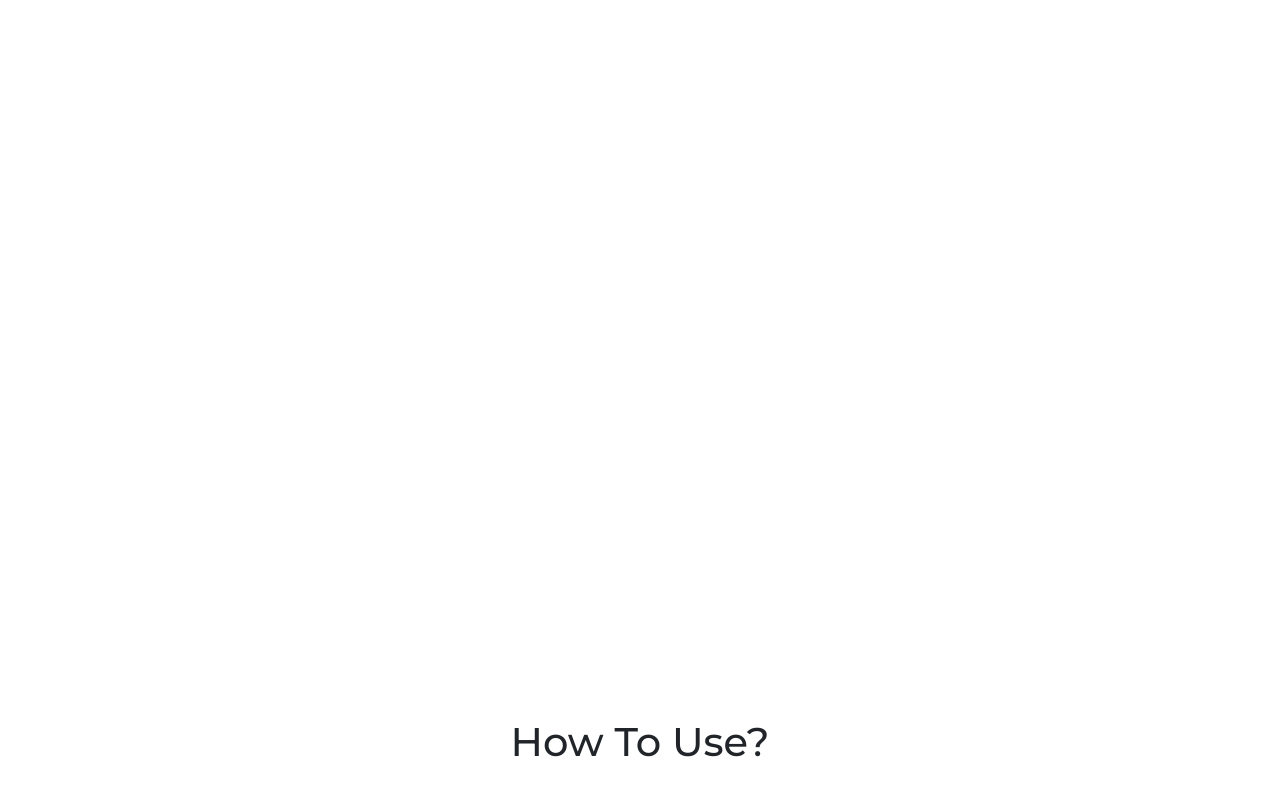
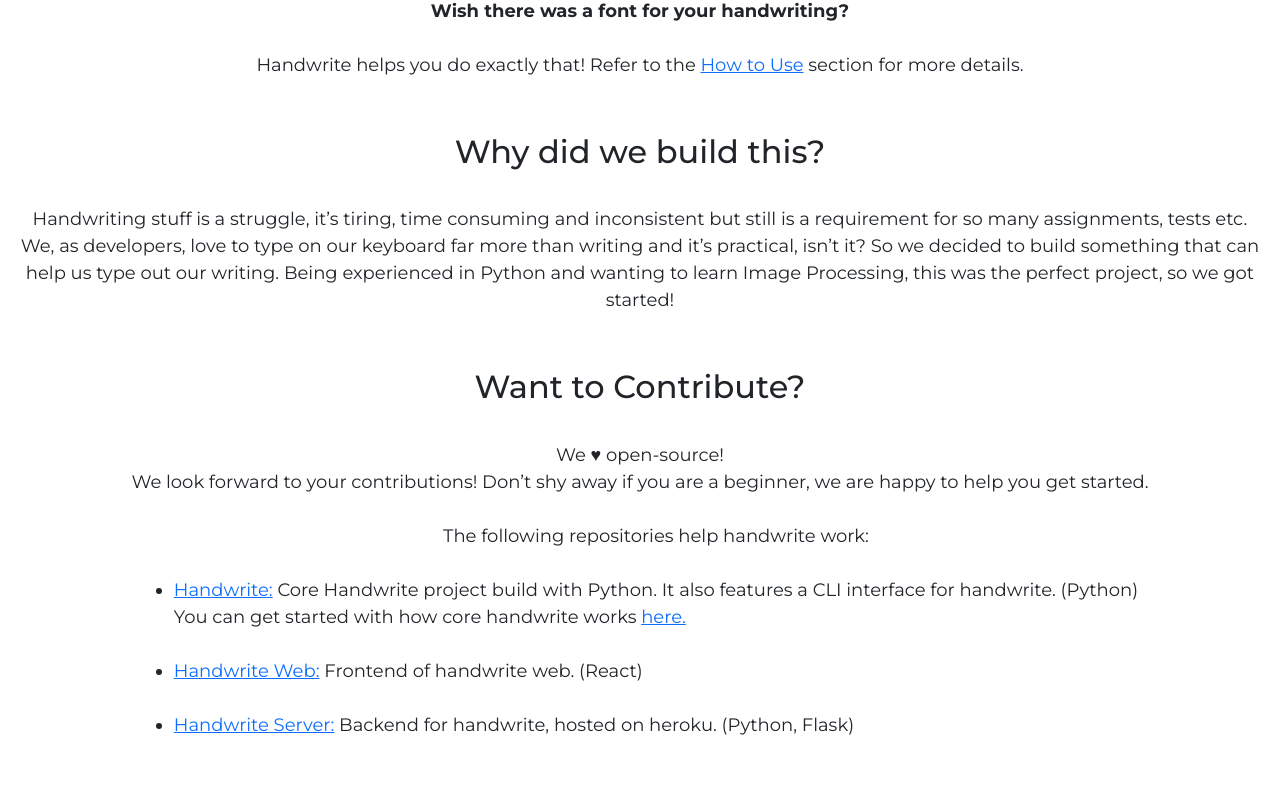
Before and after one commit to builtree/handwrite-web, a React (Create React App) app: page / in a window 1280 px wide. Shown: the part 890-1700 px from the top of the page. Built offline with nearby package versions, Linux system fonts and the light colour scheme.

Commit message:
Added About section (#15)

```diff
--- a/src/App.js
+++ b/src/App.js
@@ -49,37 +49,26 @@
     <div className="subsection" id="about">
       <h1>About</h1>
       <br />
-      <br />
-      <br />
-      <br />
-      <br />
-      <br />
-      <br />
-      <br />
-      <br />
-      <br />
-      <br />
-      <br />
-      <br />
-      <br />
-      <br />
-      <br />
-      <br />
-      <br />
-      <br />
-      <br />
-      <br />
-      <br />
-      <br />
-      <br />
-      <br />
-      <br />
-      <br />
-      <br />
-      <br />
-      <br />
+      <div>
+        Ever had those long-winded assignments, that the teacher always wants handwritten? Is your written work messy because you think faster than you write? <br /><br /> <b>Wish there was a font for your handwriting?</b> <br /><br /> Handwrite helps you do exactly that! Refer to the <a href="#howtouse">How to Use</a> section for more details.
+      </div>
+      <br /><br />
+      <h2>Why did we build this?</h2>
+      <div><br />Handwriting stuff is a struggle, it’s tiring, time consuming and inconsistent but still is a requirement for so many assignments, tests etc. We, as developers, love to type on our keyboard far more than writing and it’s practical, isn’t it?
+      So we decided to build something that can help us type out our writing. Being experienced in Python and wanting to learn Image Processing, this was the perfect project, so we got started!
+      </div>
+      <br /><br />
+      <h2>Want to Contribute?</h2>
+      <div><br />We &#9829; open-source! <br /> We look forward to your contributions! Don’t shy away if you are a beginner, we are happy to help you get started. <br /><br />
+      <div className="about-list"><ul>
+      The following repositories help handwrite work: <br/><br/>
+        <li><a href="https://github.com/cod-ed/handwrite">Handwrite:</a> Core Handwrite project build with Python. It also features a CLI interface for handwrite. (Python) <br/> You can get started with how core handwrite works <a href="https://cod-ed.github.io/handwrite/">here.</a></li><br />
+        <li><a href="https://github.com/cod-ed/handwrite-web">Handwrite Web:</a> Frontend of handwrite web. (React)</li><br />
+        <li><a href="https://github.com/cod-ed/handwrite-server">Handwrite Server:</a> Backend for handwrite, hosted on heroku. (Python, Flask)</li><br />
+      </ul>
+      </div>
+      </div>
     </div>
-
   );
 }
 
--- a/src/index.css
+++ b/src/index.css
@@ -20,7 +20,17 @@
 .subsection {
     text-align: center;
     margin: auto;
-    padding-top: 5%;
+    padding: 20px;
+    font-size: large;
+}
+
+.subsection li {
+    text-align: left;
+}
+
+.about-list {
+    width: auto;
+    display: inline-block;
 }
 
 .input-form {
```
